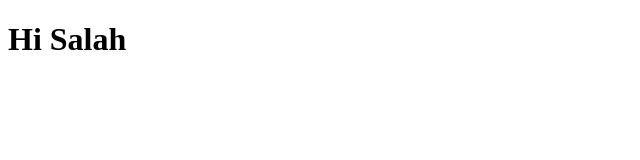
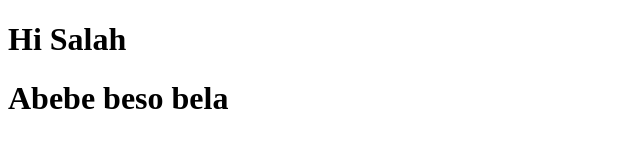
Before and after one commit to salahadinx/Abebe, a plain HTML site: page index.html in a window 1280 px wide. Shown: the whole page, without its empty margins (0-640 px from the left). Drawn offline with Linux system fonts and the light colour scheme.

Commit message:
Update index.html

```diff
--- a/index.html
+++ b/index.html
@@ -7,5 +7,6 @@
 </head>
 <body>
     <h1>Hi Salah</h1>
+    <h1>Abebe beso bela</h1>
 </body>
 </html>
```
